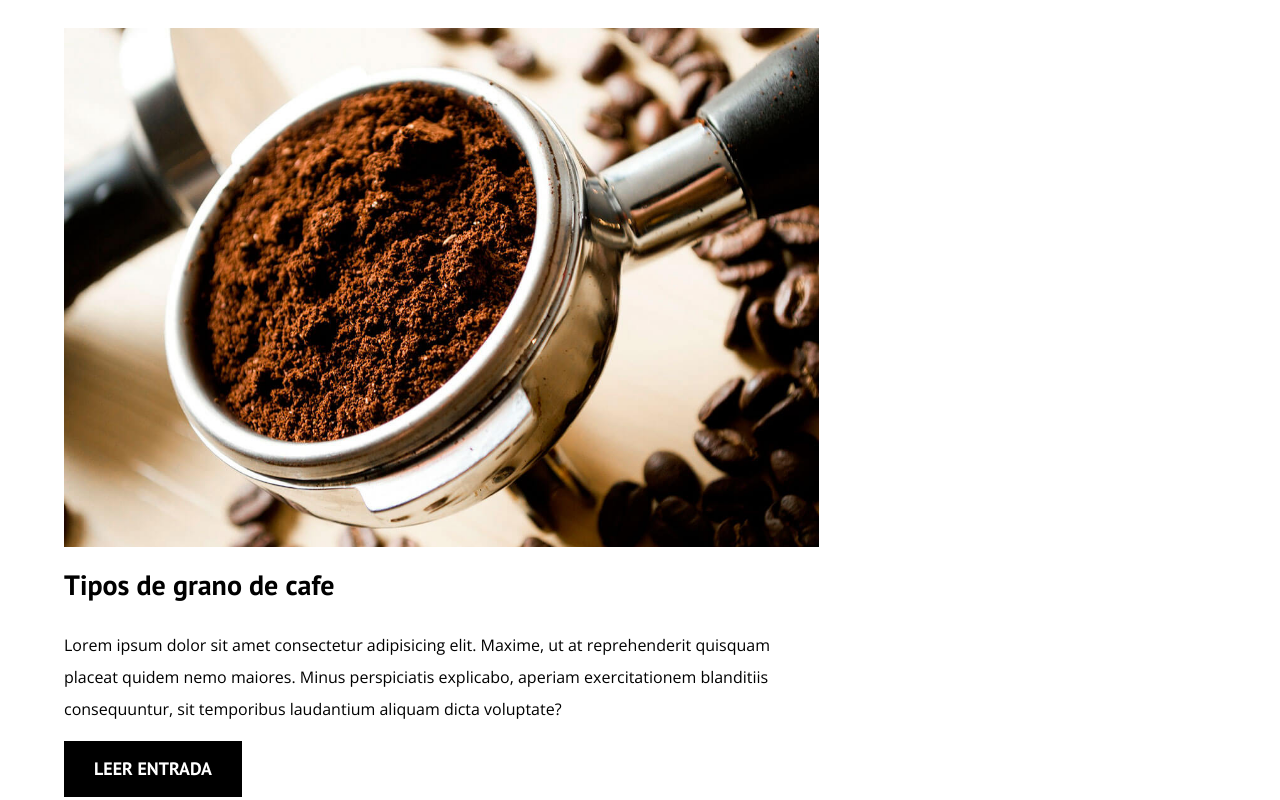
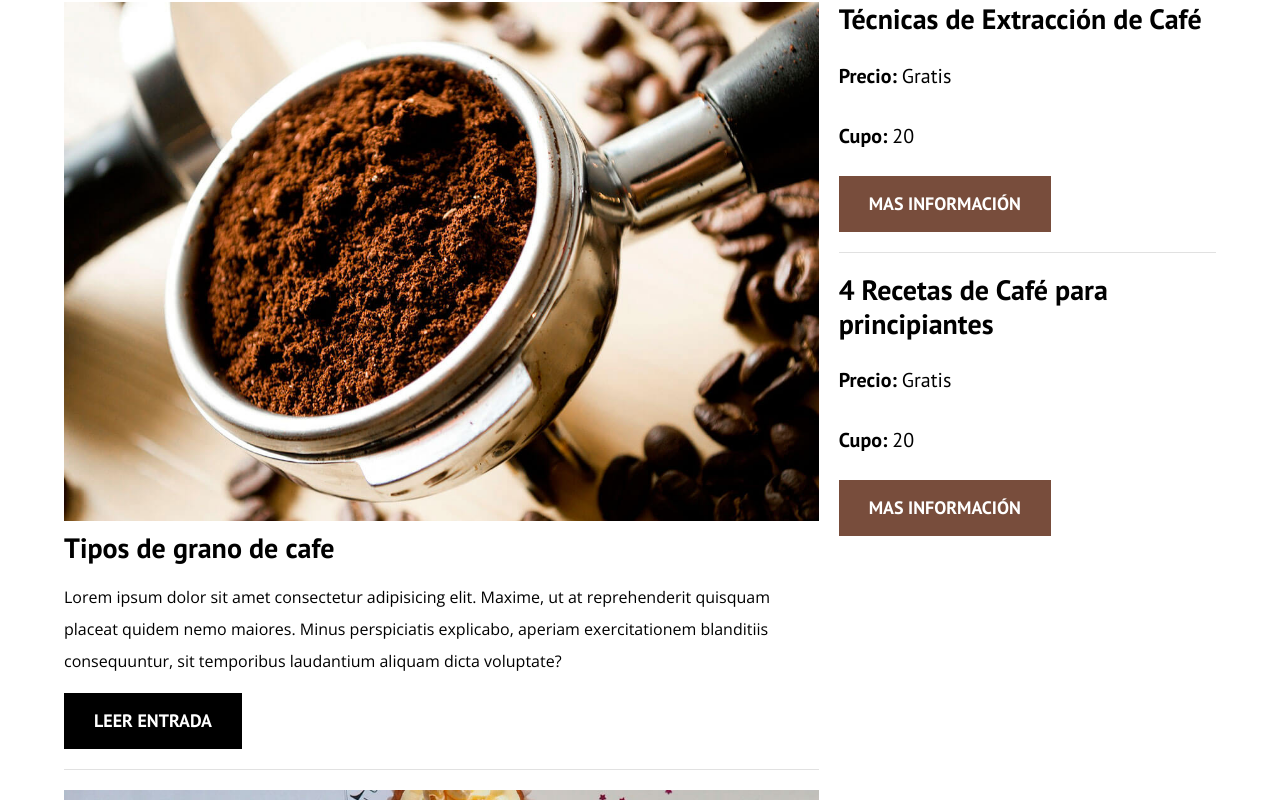
Before and after one commit to Kaworu2121/BlogdeCafe, a plain HTML site: page index.html in a window 1280 px wide. Shown: the part 700-1500 px from the top of the page. Drawn offline with nearby package versions, Linux system fonts and the light colour scheme.

Commit message:
Todo antes de caos y destruccion

```diff
--- a/css/style.css
+++ b/css/style.css
@@ -33,6 +33,7 @@ a{
 }
 h1,h2,h3,h4{
     font-family: var(--fuenteHeading);
+    line-height: 1.2;
 }
 
 h1{
@@ -162,3 +163,34 @@ img{
 .boton--primario{
     background-color: var(--negro);
 }
+
+.boton--secundario{
+    background-color: var(--primario);
+}
+
+.cursos{
+    list-style: none;
+}
+
+.widget-curso{
+    border-bottom: 1px solid var(--gris);
+    margin-bottom: 2rem;
+}
+
+.widget-curso:last-of-type{
+    border: none;
+    margin-bottom: 0;
+}
+
+.widget-curso__label{
+    font-family: var(--fuenteHeading);
+    font-weight: bold;
+}
+
+.widget-curso__info{
+    font-weight: 400;
+}
+.widget-curso__label,
+.widget-curso__info{
+    font-size: 2rem;
+}
--- a/index.html
+++ b/index.html
@@ -71,6 +71,33 @@
         </main>
         <aside class="sidebar">
             <h3>Nuestros cursos y talleres</h3>
+
+            <ul class="cursos no-padding">
+                <li class="widget-curso">
+                    <h4 class="no-margin">Técnicas de Extracción de Café</h4>
+                    <p class="widget-curso__label">Precio:
+                        <span class="widget-curso__info">Gratis</span>
+                    </p>
+                    <p class="widget-curso__label">Cupo:
+                        <span class="widget-curso__info">20</span>
+                    </p>
+                    <a href="entrada.html" class="boton boton--secundario">Mas Información</a>
+
+                </li>
+
+                <li class="widget-curso">
+                    <h4 class="no-margin">4 Recetas de Café para principiantes</h4>
+                    <p class="widget-curso__label">Precio:
+                        <span class="widget-curso__info">Gratis</span>
+                    </p>
+
+                    <p class="widget-curso__label">Cupo:
+                        <span class="widget-curso__info">20</span>
+                    </p>
+                    <a href="entrada.html" class="boton boton--secundario">Mas Información</a>
+                </li>
+
+            </ul>
         </aside>
     </div>
 
```
